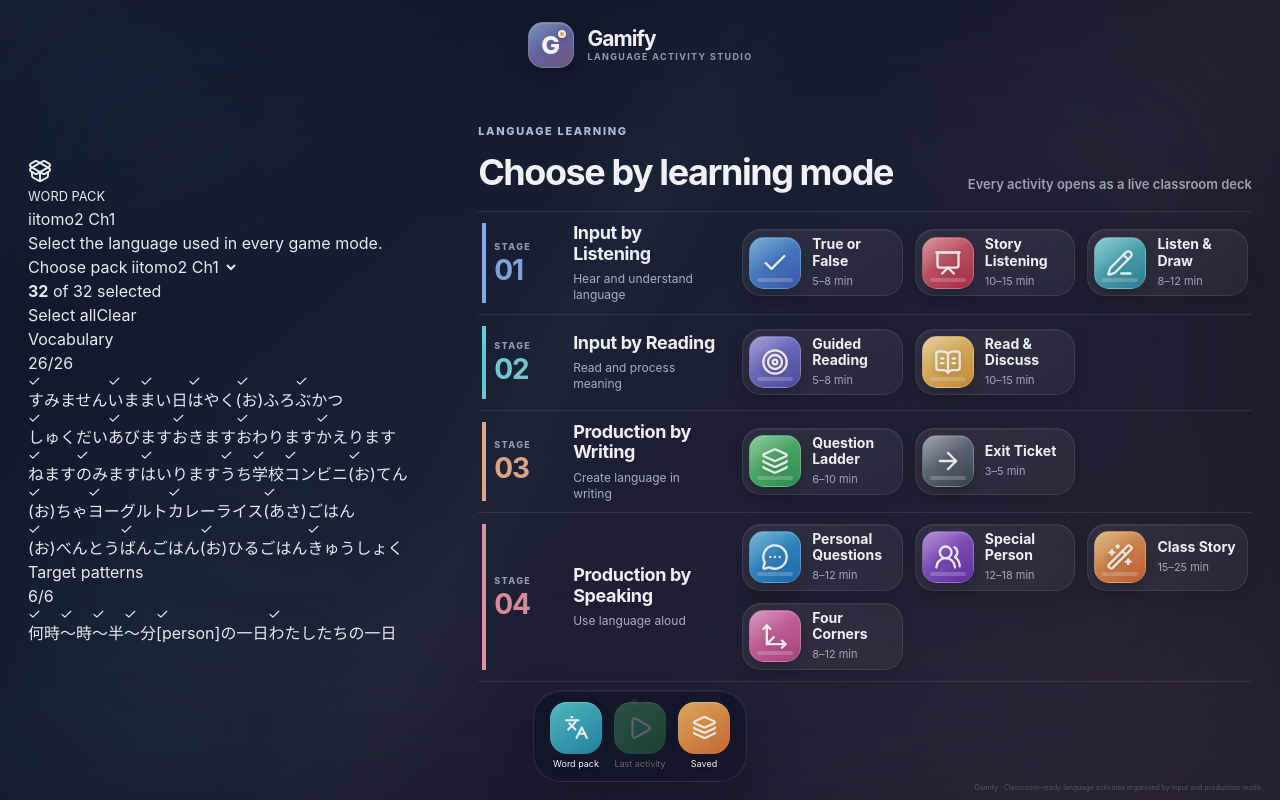
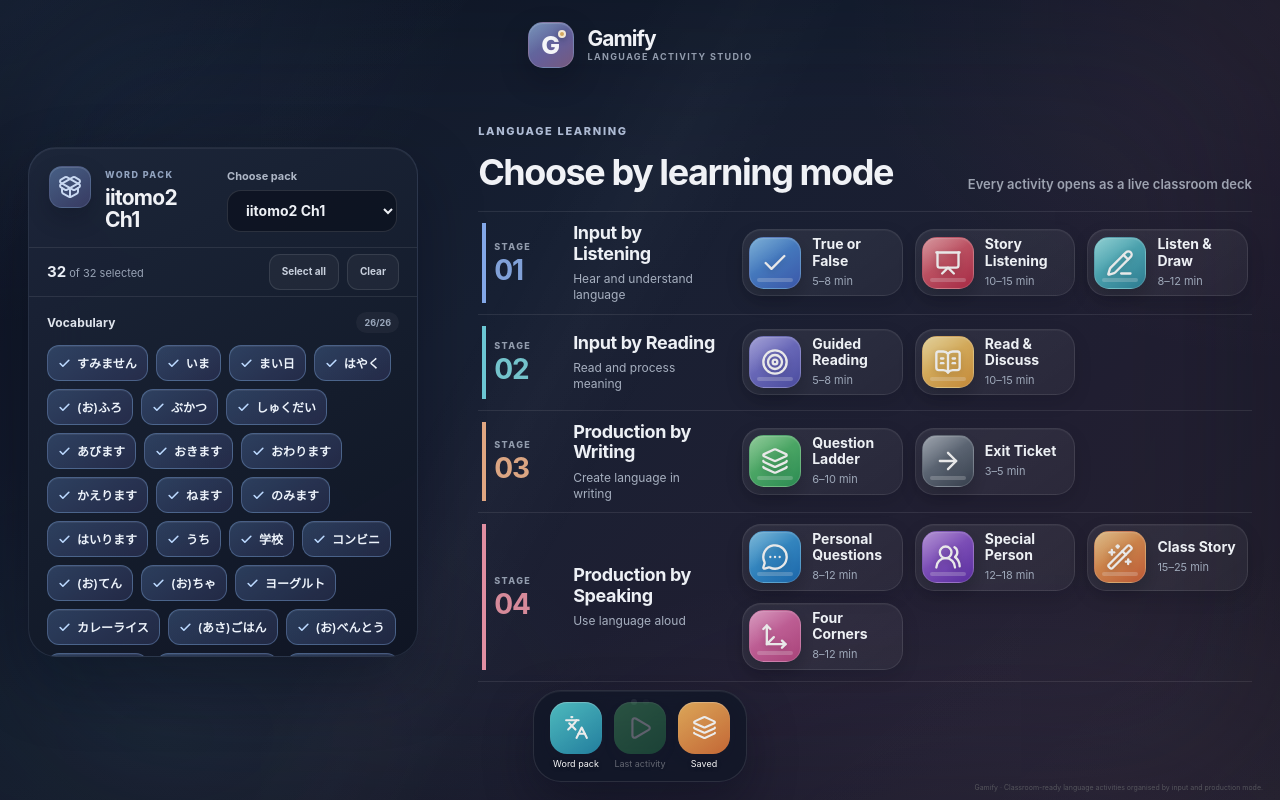
Before and after one commit to japaneseboost/gamify, a Next.js app: page /gamify/ in a window 1280 px wide. Built offline with nearby package versions, Linux system fonts and the light colour scheme.

Commit message:
Style the interactive Word Pack workspace

```diff
--- a/app/globals.css
+++ b/app/globals.css
@@ -376,3 +376,165 @@ ruby{ruby-align:center}rt{font-size:.43em;font-weight:650;line-height:1;color:#5
   .brand-copy strong{font-size:20px!important}
   .brand-copy small{font-size:8px}
 }
+
+
+/* Word Pack workspace */
+.word-pack-column{display:block;min-width:0}
+.word-pack-widget{
+  height:min(610px,calc(100dvh - 220px));
+  min-height:500px;
+  display:grid;
+  grid-template-rows:auto auto minmax(0,1fr);
+  overflow:hidden;
+  border:1px solid rgba(150,168,202,.14);
+  border-radius:28px;
+  color:#e8ebf1;
+  background:linear-gradient(150deg,rgba(29,38,58,.97),rgba(15,21,35,.96));
+  box-shadow:inset 0 1px 0 rgba(255,255,255,.06),0 26px 66px rgba(4,8,20,.3);
+  backdrop-filter:blur(28px);
+}
+.word-pack-header{display:grid;gap:18px;padding:24px 24px 18px;border-bottom:1px solid var(--comfort-line)}
+.word-pack-title{display:flex;align-items:flex-start;gap:14px}
+.word-pack-icon{
+  width:48px;
+  height:48px;
+  flex:0 0 48px;
+  display:grid;
+  place-items:center;
+  border:1px solid rgba(141,167,204,.2);
+  border-radius:15px;
+  color:#c8d8f1;
+  background:linear-gradient(145deg,rgba(92,124,170,.68),rgba(73,74,125,.62));
+  box-shadow:inset 0 1px 0 rgba(255,255,255,.12),0 10px 22px rgba(4,8,20,.22);
+}
+.word-pack-title small{display:block;margin:2px 0 5px;color:#91a3bf;font-size:9px;font-weight:760;letter-spacing:.16em}
+.word-pack-title h2{margin:0;color:#f0f2f6;font-size:24px;font-weight:730;line-height:1.08;letter-spacing:-.035em}
+.word-pack-title p{margin:7px 0 0;color:#a5afbf;font-size:11px;line-height:1.4}
+.pack-picker{display:grid;grid-template-columns:auto minmax(0,1fr);align-items:center;gap:13px}
+.pack-picker>span{color:#aeb7c6;font-size:11px;font-weight:690}
+.pack-picker select{
+  width:100%;
+  min-height:46px;
+  padding:0 42px 0 14px;
+  border:1px solid rgba(255,255,255,.12);
+  border-radius:14px;
+  color:#edf0f5;
+  background-color:rgba(10,16,29,.7);
+  font-size:14px;
+  font-weight:690;
+}
+.pack-toolbar{
+  min-height:56px;
+  display:flex;
+  align-items:center;
+  justify-content:space-between;
+  gap:14px;
+  padding:8px 20px;
+  border-bottom:1px solid var(--comfort-line);
+  color:#98a3b5;
+  font-size:11px;
+}
+.pack-toolbar>span strong{color:#e9edf4;font-size:15px}
+.pack-toolbar>div{display:flex;gap:8px}
+.pack-toolbar button{
+  min-height:36px;
+  padding:0 12px;
+  border:1px solid rgba(255,255,255,.1);
+  border-radius:11px;
+  color:#c8d0dd;
+  background:rgba(255,255,255,.045);
+  font-size:10px;
+  font-weight:720;
+}
+.pack-toolbar button:hover{border-color:rgba(146,177,222,.28);color:#eef2f8;background:rgba(126,156,199,.1)}
+.pack-groups{
+  min-height:0;
+  overflow-y:auto;
+  overscroll-behavior:contain;
+  padding:19px 20px 24px;
+  scrollbar-color:rgba(151,164,188,.35) transparent;
+  scrollbar-width:thin;
+}
+.pack-group+ .pack-group{margin-top:23px;padding-top:20px;border-top:1px solid var(--comfort-line)}
+.pack-group>header{display:flex;align-items:center;justify-content:space-between;gap:12px;margin-bottom:12px}
+.pack-group h3{margin:0;color:#dfe4ec;font-size:12px;font-weight:730;letter-spacing:.01em}
+.pack-group>header span{
+  min-width:42px;
+  padding:4px 8px;
+  border-radius:99px;
+  color:#9ba8bc;
+  background:rgba(255,255,255,.045);
+  font-size:9px;
+  font-weight:720;
+  text-align:center;
+}
+.language-chip-grid{display:flex;flex-wrap:wrap;gap:8px}
+.language-chip{
+  min-height:38px;
+  display:inline-flex;
+  align-items:center;
+  gap:6px;
+  padding:7px 11px;
+  border:1px solid rgba(255,255,255,.09);
+  border-radius:12px;
+  color:#8f99aa;
+  background:rgba(8,13,24,.34);
+  font-family:"Noto Sans JP",-apple-system,BlinkMacSystemFont,"SF Pro Text","Segoe UI",sans-serif;
+  font-size:12px;
+  font-weight:610;
+  line-height:1.25;
+  text-align:left;
+  transition:border-color .16s ease,background .16s ease,color .16s ease,transform .16s ease;
+}
+.language-chip:hover{border-color:rgba(143,168,206,.26);color:#cfd6e1;background:rgba(98,125,166,.1)}
+.language-chip:active{transform:scale(.98)}
+.language-chip.selected{
+  border-color:rgba(129,169,222,.38);
+  color:#edf3fb;
+  background:linear-gradient(145deg,rgba(82,118,169,.4),rgba(67,72,124,.34));
+  box-shadow:inset 0 1px 0 rgba(255,255,255,.065);
+}
+.language-chip.selected svg{flex:0 0 auto;color:#bcd9ff;stroke-width:3}
+.language-chip[aria-pressed="false"]{opacity:.72}
+
+@media(min-width:1181px){
+  .word-pack-header{padding:27px 28px 20px}
+  .pack-toolbar{padding-left:24px;padding-right:24px}
+  .pack-groups{padding:21px 24px 28px}
+  .language-chip{min-height:40px;padding:8px 12px;font-size:13px}
+}
+@media(min-width:1181px) and (max-height:820px){
+  .word-pack-widget{height:510px;min-height:0}
+  .word-pack-header{grid-template-columns:minmax(0,1fr) 170px;align-items:end;gap:15px;padding:18px 20px 15px}
+  .word-pack-icon{width:42px;height:42px;flex-basis:42px;border-radius:13px}
+  .word-pack-title h2{font-size:21px}
+  .word-pack-title p{display:none}
+  .pack-picker{grid-template-columns:1fr;gap:5px}
+  .pack-picker select{min-height:42px}
+  .pack-toolbar{min-height:49px;padding:6px 18px}
+  .pack-groups{padding:15px 18px 20px}
+  .pack-group+ .pack-group{margin-top:18px;padding-top:17px}
+  .language-chip{min-height:36px;padding:6px 10px;font-size:12px}
+}
+@media(max-width:1050px){
+  .word-pack-widget{height:min(540px,calc(100dvh - 205px));min-height:470px}
+  .word-pack-header{padding:20px 18px 16px}
+  .pack-toolbar{padding-left:16px;padding-right:16px}
+  .pack-groups{padding:17px 16px 22px}
+}
+@media(max-width:720px){
+  .word-pack-column{margin-bottom:34px}
+  .word-pack-widget{height:auto;min-height:0;border-radius:24px}
+  .word-pack-header{gap:16px;padding:20px 18px 17px}
+  .word-pack-title h2{font-size:22px}
+  .pack-picker{grid-template-columns:1fr;gap:7px}
+  .pack-picker select{min-height:48px}
+  .pack-toolbar{min-height:62px;padding:9px 15px}
+  .pack-toolbar button{min-height:44px;padding:0 13px}
+  .pack-groups{overflow:visible;padding:18px 15px 22px}
+  .language-chip-grid{gap:8px}
+  .language-chip{min-height:44px;padding:9px 12px;font-size:13px}
+}
+@media(prefers-reduced-motion:reduce){
+  .language-chip{transition:none}
+}
```
